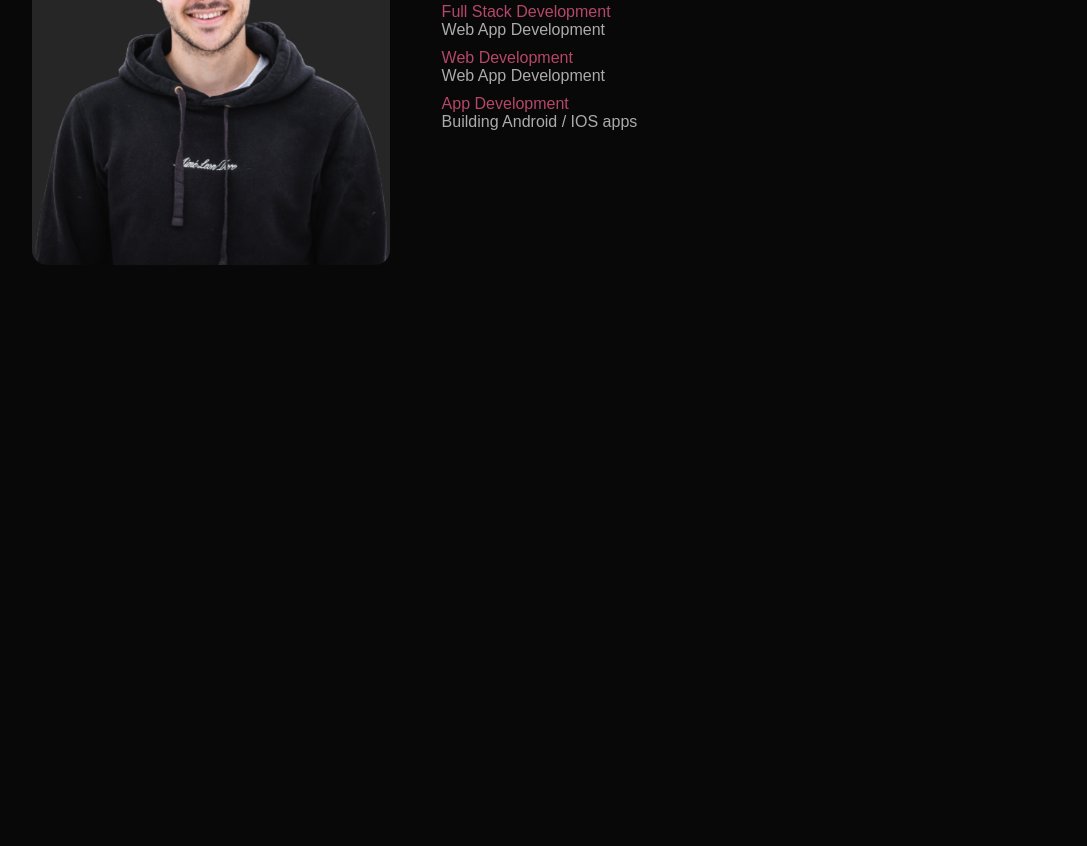
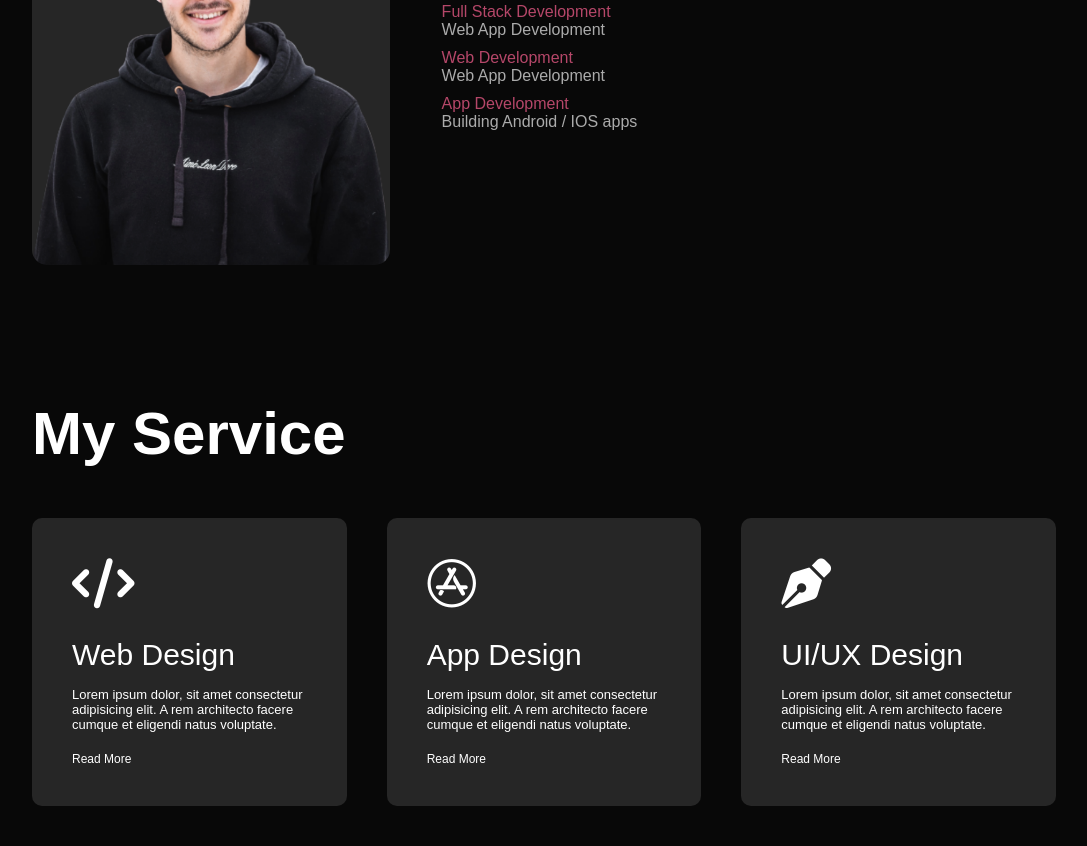
Before and after one commit to souravq/Sourav-Personal-Portfolio, a plain HTML site: page index.html in a window 1280 px wide. Shown: the part 1091-1937 px from the top of the page, without its empty margins (96-1183 px from the left). Before the commit the page ends 1450 px from the top, so only its background shows below. Drawn offline with Linux system fonts and the light colour scheme.

Commit message:
My Service Section Done

```diff
--- a/index.html
+++ b/index.html
@@ -6,6 +6,7 @@
     <meta name="viewport" content="width=device-width, initial-scale=1.0">
     <title>Sourav Personal Portfolio</title>
     <link rel="stylesheet" href="./style.css">
+    <script src="https://kit.fontawesome.com/4c49eadd49.js" crossorigin="anonymous"></script>
 </head>
 
 <body>
@@ -74,6 +75,45 @@
 
     </div>
 
+    <!-- -------------------- Service Section ------------------ -->
+    <div id="service">
+        <div class="container">
+            <h1 class="sub-title">My Service</h1>
+            <div class="service-list">
+                <div>
+                    <i class="fa-solid fa-code"></i>
+                    <h2>Web Design</h2>
+                    <p>
+                        Lorem ipsum dolor, sit amet consectetur adipisicing elit. A rem architecto facere cumque et
+                        eligendi natus voluptate.
+                    </p>
+                    <a href="#">Read More</a>
+                </div>
+                <div>
+                    <i class="fa-brands fa-app-store"></i>
+                    <h2>App Design</h2>
+                    <p>
+                        Lorem ipsum dolor, sit amet consectetur adipisicing elit. A rem architecto facere cumque et
+                        eligendi natus voluptate.
+                    </p>
+                    <a href="#">Read More</a>
+                </div>
+                <div>
+                    <i class="fa-solid fa-pen-nib"></i>
+                    <h2>UI/UX Design</h2>
+                    <p>
+                        Lorem ipsum dolor, sit amet consectetur adipisicing elit. A rem architecto facere cumque et
+                        eligendi natus voluptate.
+                    </p>
+                    <a href="#">Read More</a>
+                </div>
+
+            </div>
+
+        </div>
+
+    </div>
+
 
     <script>
         var tablinks = document.getElementsByClassName("tab-links");
--- a/style.css
+++ b/style.css
@@ -137,3 +137,47 @@ nav ul li a:hover::after {
 .tab-contents.active-tab {
   display: block;
 }
+
+/* ------------------ Service Section --------------------- */
+#service {
+  padding: 30px 0;
+}
+.service-list {
+  display: grid;
+  grid-template-columns: repeat(auto-fit, minmax(250px, 1fr));
+  grid-gap: 40px;
+  margin-top: 50px;
+}
+
+.service-list div {
+  background: #262626;
+  padding: 40px;
+  font-size: 13px;
+  font-weight: 300;
+  border-radius: 10px;
+  transition: background 0.5s, transform 0.5s;
+}
+
+.service-list div i {
+  font-size: 50px;
+  margin-bottom: 30px;
+}
+
+.service-list div h2 {
+  font-size: 30px;
+  font-weight: 500;
+  margin-bottom: 15px;
+}
+
+.service-list div a {
+  text-decoration: none;
+  color: #fff;
+  font-size: 12px;
+  margin-top: 20px;
+  display: inline-block;
+}
+
+.service-list div:hover {
+  background: #ff004f;
+  transform: translateY(-10px);
+}
```
